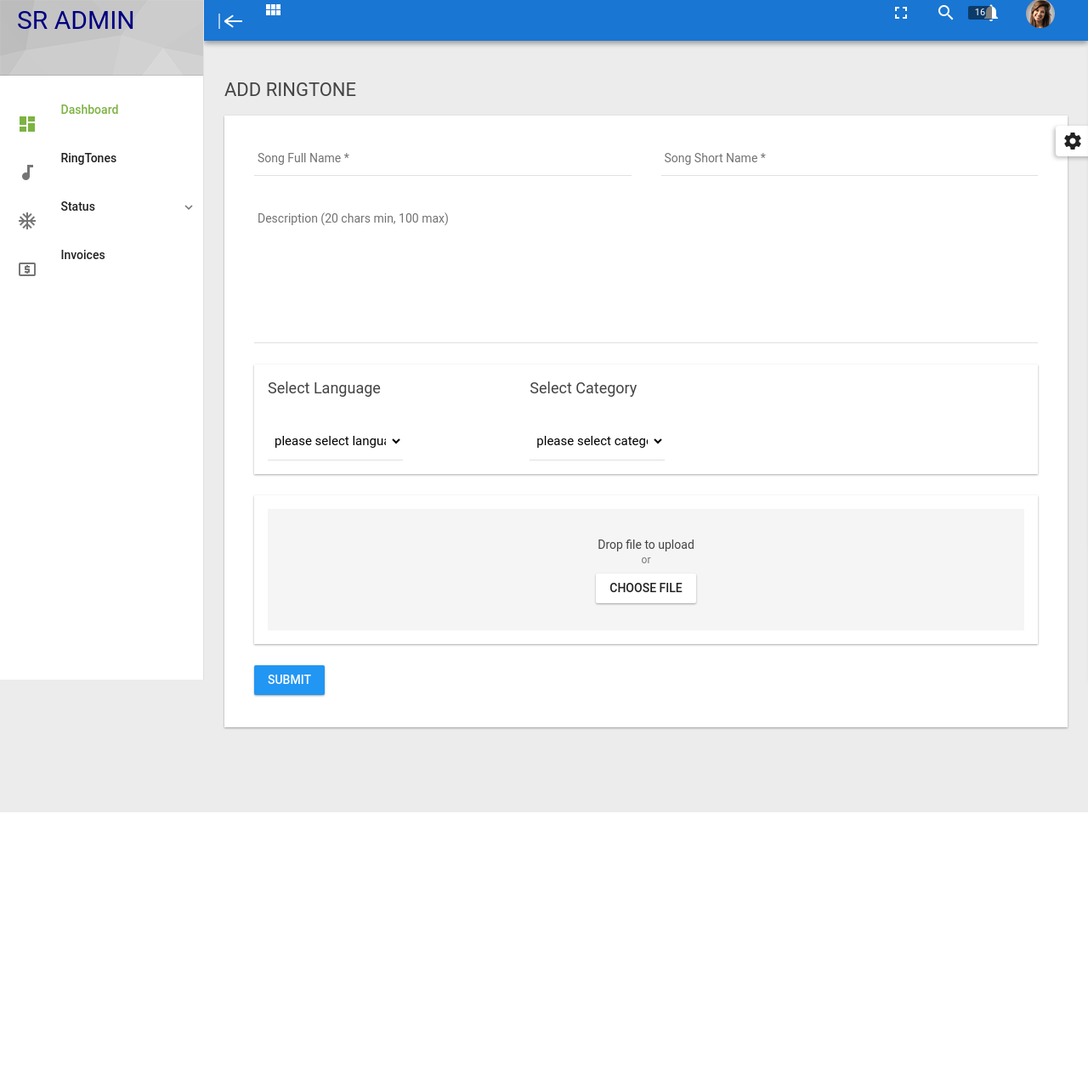
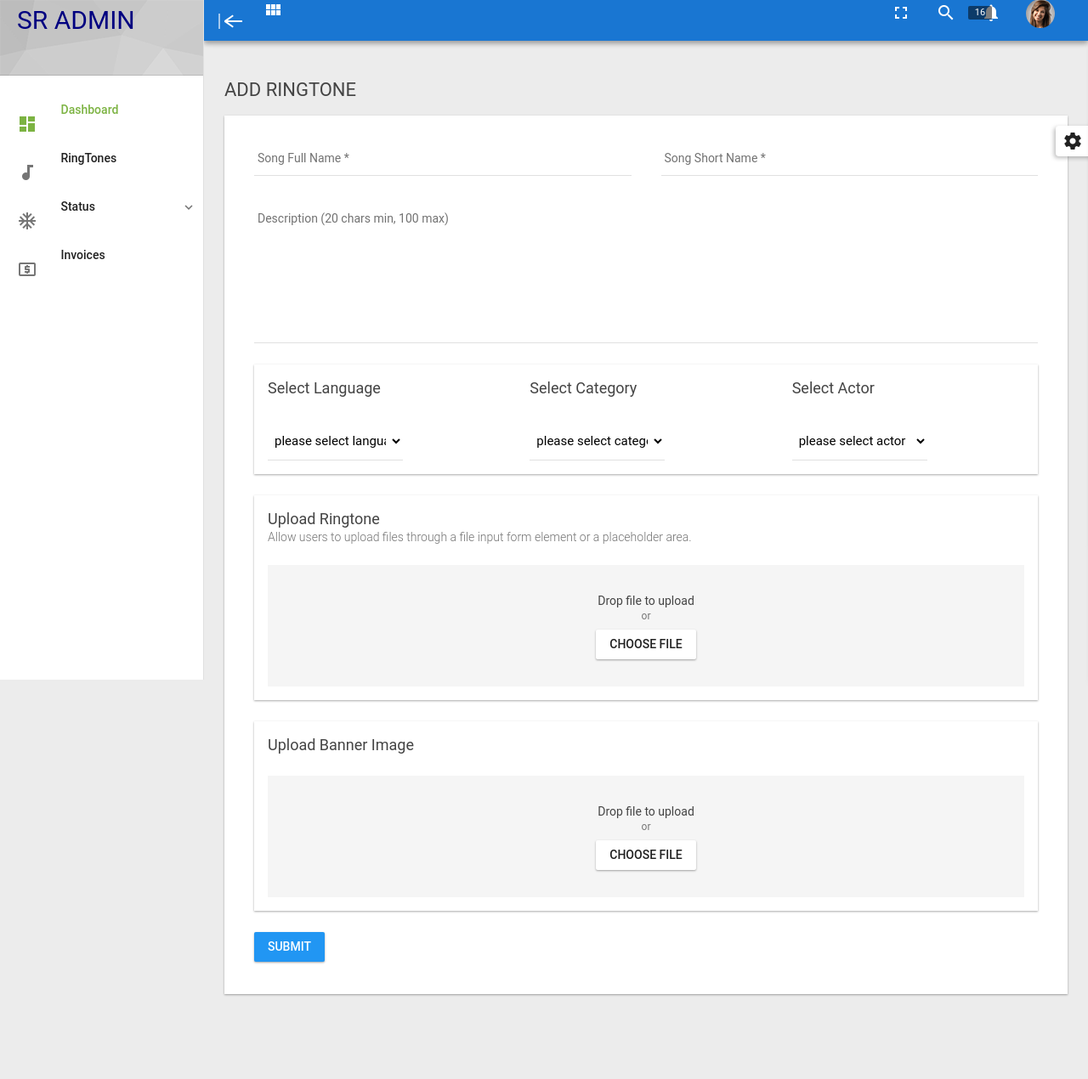
Before and after one commit to jagadeshkomma/sr-admin, a Java web app: template src/main/webapp/WEB-INF/views/admin/ringtone/add_ringtone.jsp in a window 1280 px wide. Shown: the whole page at 85% size. Before the commit the page ends 956 px from the top, so only its background shows below. Run offline with Spring Boot 4, a stand-in JSP engine, Linux system fonts and the light colour scheme; the template is opened without the code that fills it, so the values that code supplies are empty; some of the project's set-up classes (security, data sources, template engines, error pages and the like) are left out, and stand-ins take their place; some libraries are stand-ins or nearby versions.

Commit message:
banner and actor added

```diff
--- a/src/main/java/com/statusraja/admin/ringtone/RingTonesController.java
+++ b/src/main/java/com/statusraja/admin/ringtone/RingTonesController.java
@@ -37,7 +37,7 @@ public class RingTonesController {
 	public ModelAndView getRingtoneList() {
 		logger.info("Welcome to ringtone list!..");
 		ModelAndView model = new ModelAndView("/admin/ringtone/ringtones_list");
-		List<FileDetailsVo> fileDetailsVos=ringtoneService.getMasterDetailsList("ringtone");
+		List<FileDetailsVo> fileDetailsVos=ringtoneService.getMasterDetailsList(CategoryStatusEnum.RINGTONE.getStatus());
 		model.addObject("fileDetailsVos", fileDetailsVos);
 
 		return model;
--- a/src/main/java/com/statusraja/admin/ringtone/RingtoneMongoDaoImpl.java
+++ b/src/main/java/com/statusraja/admin/ringtone/RingtoneMongoDaoImpl.java
@@ -67,6 +67,9 @@ public class RingtoneMongoDaoImpl implements RingtoneMongoDao {
 		fomatsDoc.put("filename", fileDetailsVo.getFilename());
 		fomatsDoc.put("file_duration", fileDetailsVo.getFile_duration());
 		fomatsDoc.put("extension", fileDetailsVo.getExtension());
+		fomatsDoc.put("banner_img", fileDetailsVo.getBanner_img_url());
+		fomatsDoc.put("banner_name", fileDetailsVo.getBannerimgName());
+		fomatsDoc.put("actor", fileDetailsVo.getActor());
 		fomatsDoc.put("status_content", fileDetailsVo.getStatus_content());
 		fomatsDoc.put("createddate", fileDetailsVo.getCreateddate());
 		fomatsDoc.put("updateddate", fileDetailsVo.getCreateddate());
--- a/src/main/webapp/WEB-INF/views/admin/ringtone/add_ringtone.jsp
+++ b/src/main/webapp/WEB-INF/views/admin/ringtone/add_ringtone.jsp
@@ -56,7 +56,7 @@
                         </div>
                     </div>
                     </div>
-                     <div class="uk-width-medium-1-3">
+                   <div class="uk-width-medium-1-3">
                     <h3 class="heading_a">Select Category</h3>
                     <div class="uk-grid" data-uk-grid-margin="">
                         <div class="uk-width-medium-1-3 uk-row-first">
@@ -69,21 +69,55 @@
                         </div>
                     </div>
                    </div>
+                  <div class="uk-width-medium-1-3">
+                    <h3 class="heading_a">Select Actor</h3>
+                    <div class="uk-grid" data-uk-grid-margin="">
+                        <div class="uk-width-medium-1-3 uk-row-first">
+                             <select name="actor" style="width: 159px;" class="md-input" required="required">
+                             		<option	value="">please select actor</option>
+                            		<option	value="mahesh">Mahesh</option>
+                            		<option	value="ntr">NTR</option>
+                            		<option	value="pawan">Pawan</option>
+                            		<option	value="Ramcharan">Ram Chanran</option>
+                            		<option	value="prabash">Prabash</option>
+                            </select>
+                        </div>
+                    </div>
+                    </div>
                 </div>
             </div>
-              </div>
-               <div class="md-card">
+            </div>
+             <div class="md-card">
                 <div class="md-card-content">
-                   <!--  <h3 class="heading_a">
-                        Upload Component
+                    <h3 class="heading_a">
+                        Upload Ringtone
                         <span class="sub-heading">Allow users to upload files through a file input form element or a placeholder area.</span>
-                    </h3> -->
+                    </h3>
                     <div class="uk-grid">
                         <div class="uk-width-1-1">
                             <div id="file_upload-drop" class="uk-file-upload">
                                 <p class="uk-text">Drop file to upload</p>
                                 <p class="uk-text-muted uk-text-small uk-margin-small-bottom">or</p>
                                 <a class="uk-form-file md-btn">choose file<input id="file_upload-select" name="file" type="file" required="required"></a>
+                            </div>
+                            <div id="file_upload-progressbar" class="uk-progress uk-hidden">
+                                <div class="uk-progress-bar" style="width:0">0%</div>
+                            </div>
+                        </div>
+                    </div>
+                </div>
+            </div>
+            <div class="md-card">
+                <div class="md-card-content">
+                    <h3 class="heading_a">
+                        Upload Banner Image
+                    </h3>
+                    <div class="uk-grid">
+                        <div class="uk-width-1-1">
+                            <div id="file_upload-drop" class="uk-file-upload">
+                                <p class="uk-text">Drop file to upload</p>
+                                <p class="uk-text-muted uk-text-small uk-margin-small-bottom">or</p>
+                                <a class="uk-form-file md-btn">choose file<input id="file_upload-select" name="imgfile" type="file" ></a>
                             </div>
                             <div id="file_upload-progressbar" class="uk-progress uk-hidden">
                                 <div class="uk-progress-bar" style="width:0">0%</div>
```
Also changed, not shown: src/main/java/com/statusraja/admin/ringtone/RingtoneServiceImpl.java (+10 -1 lines), src/main/java/com/statusraja/admin/vo/FileDetailsVo.java (+33 -12 lines).
